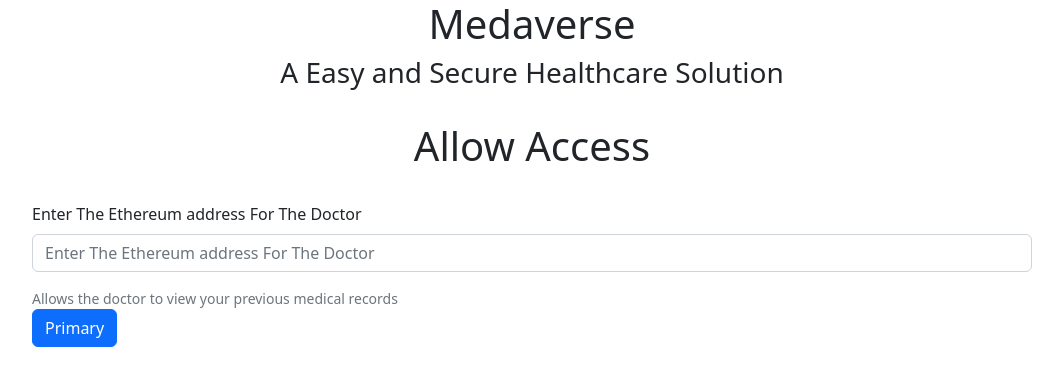
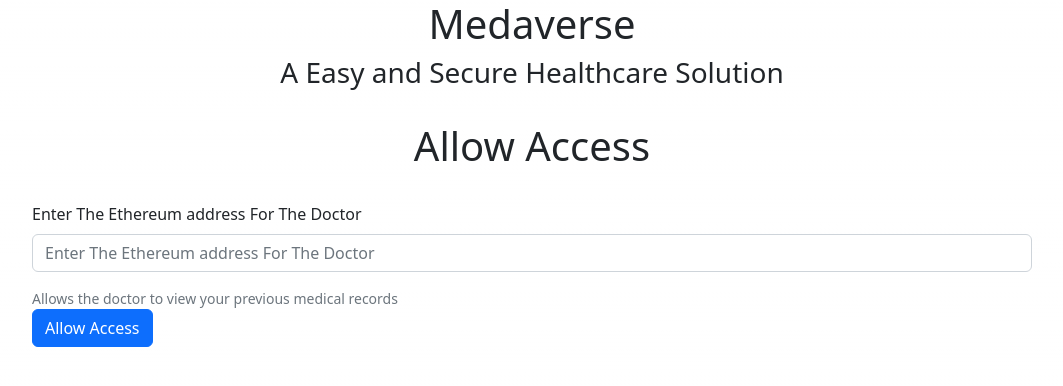
Before and after one commit to CMPN-CODECELL/Syrus_Web3_ColdMine, a Next.js app: page /access in a window 1280 px wide. Shown: the top 386 px of the page, without its empty margins (108-1171 px from the left). Built offline with nearby package versions, Linux system fonts and the light colour scheme.

Commit message:
final for day 1

```diff
--- a/src/pages/access.js
+++ b/src/pages/access.js
@@ -41,7 +41,7 @@ export default function Record() {
         <div id="emailHelp" className="form-text">
           Allows the doctor to view your previous medical records
         </div>
-        <button type="button" class="btn btn-primary">Primary</button>
+        <button type="button" class="btn btn-primary">Allow Access</button>
       </div>
     </div>
   );
--- a/src/pages/index.js
+++ b/src/pages/index.js
@@ -10,7 +10,7 @@ import { useState, useEffect } from "react";
 export default function Home() {
   const [ethereum, setEthereum] = useState(undefined);
   const [connectedAccount, setConnectedAccount] = useState(undefined);
-  const contractAddress = "0xB0713c14C88EAbe87b1178e9E01C1D7296a191f7";
+  const contractAddress = "0x190acfbE4B961A4465Da56ad5beC42D7C8E576C9";
   const contractABI = [
     {
       "inputs": [
@@ -287,6 +287,7 @@ export default function Home() {
   return <p>Connected Account: {connectedAccount}</p>
 }
 
+
 // const inter = Inter({ subsets: ["latin"] });
 
 
--- a/src/pages/medical_record.js
+++ b/src/pages/medical_record.js
@@ -19,7 +19,7 @@ export default function Record() {
         <br></br>
         <div className={styles.container_login}>
         <div className="mb-3">
-                <label for="exampleFormControlInput1" class="form-label">ID No.</label>
+                <label for="exampleFormControlInput1" className="form-label">ID No.</label>
                 <input type="email" class="form-control" id="exampleFormControlInput1" placeholder="ID No." />
             </div>
             <div className="mb-3">
```
